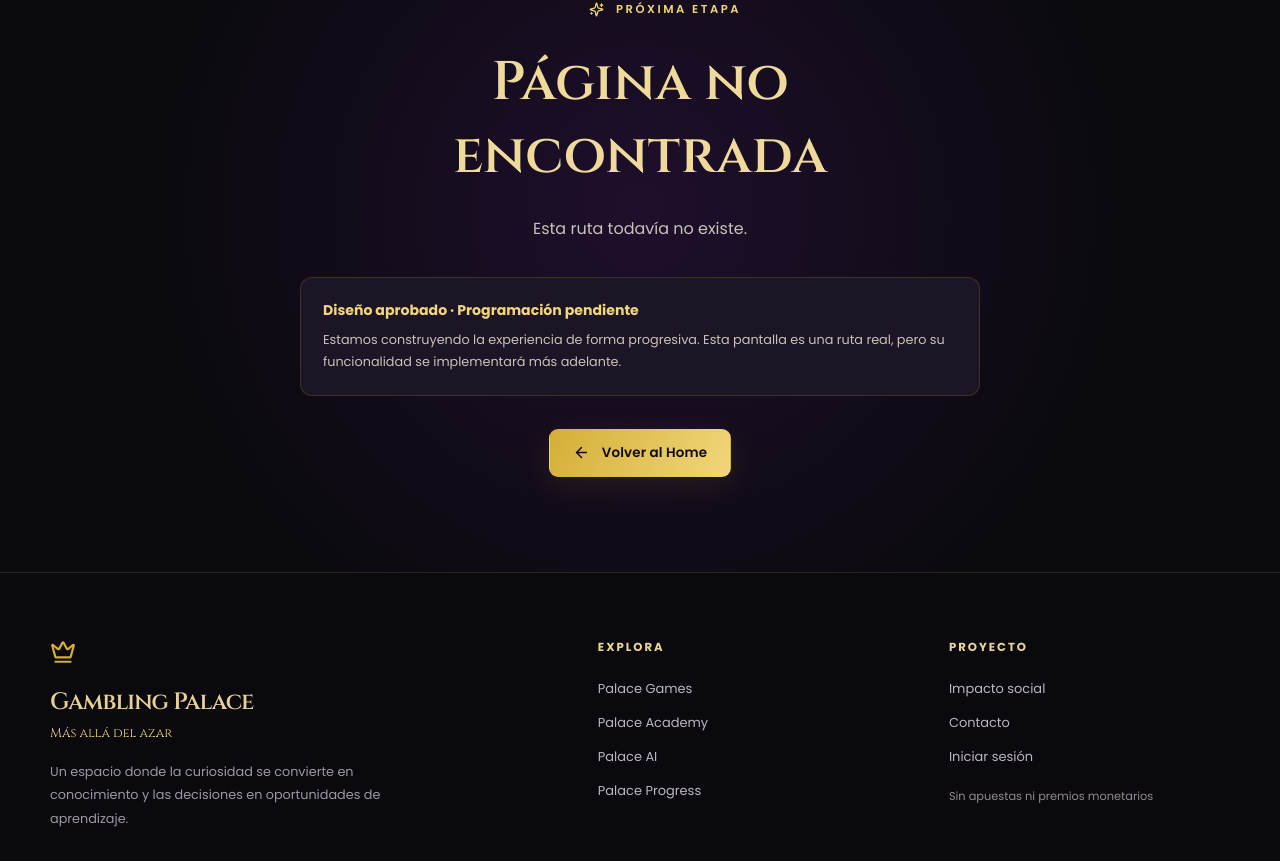
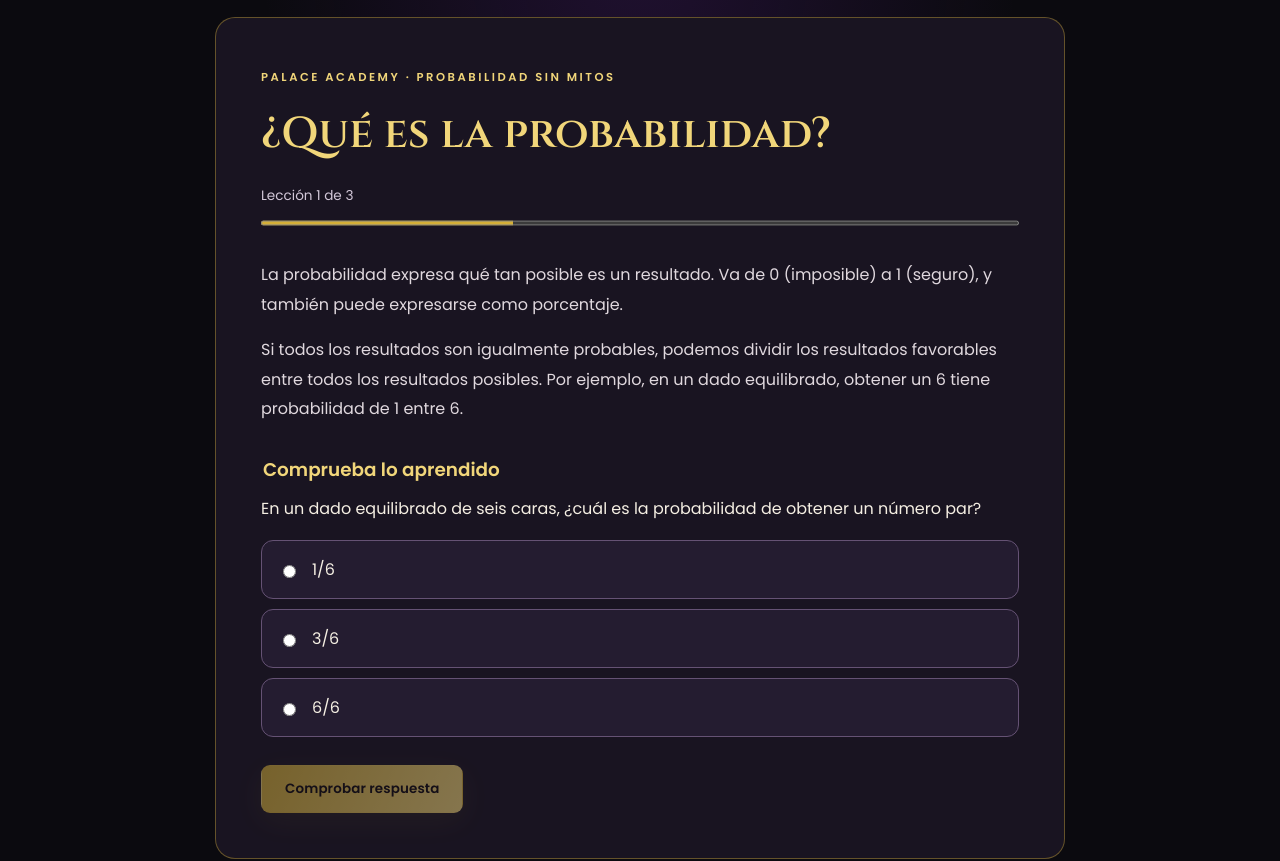
Before and after one commit to ruanleilany-maker/gambling-palace, a React (Vite) app in the folder frontend/: page /#/academy/probabilidad in a window 1280 px wide. Shown: the part 239-1100 px from the top of the page. Built offline with nearby package versions, Linux system fonts and the light colour scheme.

Commit message:
feat: agregar lecciones de probabilidad en Academy

```diff
--- a/frontend/src/App.jsx
+++ b/frontend/src/App.jsx
@@ -6,6 +6,7 @@ import Footer from "./components/Footer.jsx";
 import Home from "./pages/Home.jsx";
 import Games from "./pages/Games.jsx";
 import Academy from "./pages/Academy.jsx";
+import ProbabilityModule from "./pages/ProbabilityModule.jsx";
 import ComingSoon from "./pages/ComingSoon.jsx";
 
 const pending = {
@@ -45,6 +46,7 @@ export default function App() {
 
         <Route path="/games" element={<Games />} />
         <Route path="/academy" element={<Academy />} />
+        <Route path="/academy/probabilidad" element={<ProbabilityModule />} />
 
         {Object.entries(pending).map(
           ([path, [title, description]]) => (
--- /dev/null
+++ b/frontend/src/data/probabilityLessons.js
@@ -0,0 +1,32 @@
+export const probabilityLessons = [
+  {
+    title: "¿Qué es la probabilidad?",
+    paragraphs: [
+      "La probabilidad expresa qué tan posible es un resultado. Va de 0 (imposible) a 1 (seguro), y también puede expresarse como porcentaje.",
+      "Si todos los resultados son igualmente probables, podemos dividir los resultados favorables entre todos los resultados posibles. Por ejemplo, en un dado equilibrado, obtener un 6 tiene probabilidad de 1 entre 6."
+    ],
+    question: "En un dado equilibrado de seis caras, ¿cuál es la probabilidad de obtener un número par?",
+    options: ["1/6", "3/6", "6/6"], correct: 1,
+    explanation: "Hay tres resultados pares (2, 4 y 6) entre seis resultados posibles: 3/6, o 50 %."
+  },
+  {
+    title: "Cada lanzamiento cuenta por separado",
+    paragraphs: [
+      "Dos eventos son independientes cuando el resultado de uno no cambia la probabilidad del otro. Los lanzamientos de una moneda equilibrada son un ejemplo.",
+      "Aunque hayan salido varias caras seguidas, el siguiente lanzamiento sigue teniendo la misma probabilidad de cara y de sello: 50 % cada uno."
+    ],
+    question: "Una moneda equilibrada salió cara tres veces. ¿Qué probabilidad tiene de salir sello en el siguiente lanzamiento?",
+    options: ["50 %", "75 %", "100 %"], correct: 0,
+    explanation: "Los lanzamientos son independientes: los resultados anteriores no cambian el 50 % de probabilidad de sello."
+  },
+  {
+    title: "Reconoce los mitos del azar",
+    paragraphs: [
+      "La falacia del jugador aparece cuando creemos que un resultado aleatorio es más probable solo porque lleva tiempo sin ocurrir. En eventos independientes, el azar no tiene memoria.",
+      "Una racha puede ocurrir por casualidad. Observar resultados anteriores no permite predecir con certeza el siguiente resultado de un proceso aleatorio independiente."
+    ],
+    question: "Si un dado equilibrado no ha mostrado un 6 en diez lanzamientos, ¿qué sucede en el siguiente?",
+    options: ["El 6 tiene mayor probabilidad", "El 6 sigue teniendo probabilidad de 1/6", "El 6 tiene que salir"], correct: 1,
+    explanation: "Cada lanzamiento es independiente; el 6 conserva una probabilidad de 1/6 en cada intento."
+  }
+];
--- a/frontend/src/pages/Academy.jsx
+++ b/frontend/src/pages/Academy.jsx
@@ -1,4 +1,5 @@
 import { useState } from "react";
+import { Link } from "react-router";
 import { BookOpen, Brain, Compass, Sparkles, Wallet } from "lucide-react";
 import { academyModules } from "../data/academy.js";
 import "../styles/academy.css";
@@ -44,18 +45,18 @@ export default function Academy() {
                 <article className="academy-card" key={module.id}>
                   <div className="academy-card-top">
                     <div className="academy-icon"><Icon size={29} aria-hidden="true" /></div>
-                    <span className="academy-status">Próximamente</span>
+                    <span className="academy-status">{module.id === "probabilidad" ? "Disponible" : "Próximamente"}</span>
                   </div>
                   <span className="academy-category">{module.category}</span>
                   <h3>{module.title}</h3>
                   <p>{module.description}</p>
                   <div className="academy-topics"><BookOpen size={16} aria-hidden="true" /> <span>{module.topics}</span></div>
-                  <div className="academy-coming">Lecciones en preparación</div>
+                  {module.id === "probabilidad" ? <Link className="btn btn-primary academy-start" to="/academy/probabilidad">Comenzar módulo</Link> : <div className="academy-coming">Lecciones en preparación</div>}
                 </article>
               );
             })}
           </div>
-          <p className="academy-note">Las lecciones y actividades de cada módulo estarán disponibles en próximas etapas.</p>
+          <p className="academy-note">Los módulos de Finanzas y Decisiones estarán disponibles en próximas etapas.</p>
         </div>
       </section>
     </main>
--- /dev/null
+++ b/frontend/src/pages/ProbabilityModule.jsx
@@ -0,0 +1,77 @@
+import { useState } from "react";
+import { Link } from "react-router";
+import { ArrowLeft, ArrowRight, BookOpen, RotateCcw } from "lucide-react";
+import { probabilityLessons } from "../data/probabilityLessons.js";
+import "../styles/academy.css";
+
+export default function ProbabilityModule() {
+  const [index, setIndex] = useState(0);
+  const [choice, setChoice] = useState(null);
+  const [checked, setChecked] = useState(false);
+  const [completed, setCompleted] = useState(false);
+  const lesson = probabilityLessons[index];
+
+  function next() {
+    if (index === probabilityLessons.length - 1) {
+      setCompleted(true);
+    } else {
+      setIndex(index + 1);
+      setChoice(null);
+      setChecked(false);
+      window.scrollTo(0, 0);
+    }
+  }
+
+  function restart() {
+    setIndex(0);
+    setChoice(null);
+    setChecked(false);
+    setCompleted(false);
+    window.scrollTo(0, 0);
+  }
+
+  return (
+    <main className="academy-page">
+      <section className="section academy-section">
+        <div className="container academy-lesson-wrap">
+          <Link className="academy-back" to="/academy"><ArrowLeft size={18} /> Volver al catálogo</Link>
+          {completed ? (
+            <div className="academy-lesson-card academy-complete">
+              <BookOpen size={40} aria-hidden="true" />
+              <span className="eyebrow">MÓDULO COMPLETADO</span>
+              <h1>¡Buen trabajo!</h1>
+              <p>Terminaste las tres lecciones de Probabilidad sin mitos. Cada idea es una herramienta para pensar con más claridad sobre el azar.</p>
+              <p className="academy-disclaimer">Tu avance es temporal y todavía no se guarda en una cuenta.</p>
+              <div className="academy-lesson-actions">
+                <button type="button" className="btn btn-primary" onClick={restart}><RotateCcw size={17} /> Repasar módulo</button>
+                <Link className="btn btn-outline" to="/academy">Volver al catálogo</Link>
+              </div>
+            </div>
+          ) : (
+            <article className="academy-lesson-card">
+              <span className="eyebrow">PALACE ACADEMY · PROBABILIDAD SIN MITOS</span>
+              <h1>{lesson.title}</h1>
+              <div className="academy-progress-label">Lección {index + 1} de {probabilityLessons.length}</div>
+              <progress className="academy-progress" value={index + 1} max={probabilityLessons.length} aria-label="Lección actual" />
+              <div className="academy-lesson-text">{lesson.paragraphs.map(paragraph => <p key={paragraph}>{paragraph}</p>)}</div>
+              <fieldset className="academy-question">
+                <legend>Comprueba lo aprendido</legend>
+                <p>{lesson.question}</p>
+                {lesson.options.map((option, optionIndex) => (
+                  <label className={`academy-option ${choice === optionIndex ? "selected" : ""}`} key={option}>
+                    <input type="radio" name={`lesson-${index}`} checked={choice === optionIndex} onChange={() => setChoice(optionIndex)} disabled={checked} />
+                    <span>{option}</span>
+                  </label>
+                ))}
+              </fieldset>
+              {checked && <div className="academy-feedback" role="status"><strong>{choice === lesson.correct ? "¡Respuesta correcta!" : "Sigamos aprendiendo"}</strong><p>{lesson.explanation}</p></div>}
+              <div className="academy-lesson-actions">
+                {!checked ? <button type="button" className="btn btn-primary" disabled={choice === null} onClick={() => setChecked(true)}>Comprobar respuesta</button> : <button type="button" className="btn btn-primary" onClick={next}>{index === probabilityLessons.length - 1 ? "Finalizar módulo" : "Siguiente lección"} <ArrowRight size={17} /></button>}
+              </div>
+            </article>
+          )}
+        </div>
+      </section>
+    </main>
+  );
+}
--- a/frontend/src/styles/academy.css
+++ b/frontend/src/styles/academy.css
@@ -29,3 +29,31 @@
 @media (max-width: 960px) { .academy-grid { grid-template-columns: repeat(2, minmax(0, 1fr)); } }
 @media (max-width: 700px) { .academy-hero { margin-bottom: 55px; } .academy-grid { grid-template-columns: 1fr; } .academy-card { padding: 22px; } .academy-filters { gap: 8px; } .academy-filter { padding: 10px 13px; font-size: .8rem; } }
 @media (prefers-reduced-motion: reduce) { .academy-card { transition: none; } .academy-card:hover { transform: none; } }
+
+/* Lecciones de Palace Academy */
+.academy-start { width: 100%; }
+.academy-lesson-wrap { max-width: 850px; }
+.academy-back { display: inline-flex; align-items: center; gap: 10px; color: #F1D67A; margin-bottom: 30px; }
+.academy-back:focus-visible, .academy-start:focus-visible { outline: 2px solid #F1D67A; outline-offset: 4px; }
+.academy-lesson-card { padding: clamp(22px, 4vw, 45px); border: 1px solid rgba(212, 175, 55, .4); border-radius: 20px; background: #191421; }
+.academy-lesson-card h1 { font: 600 clamp(1.7rem, 4vw, 2.7rem)/1.3 "Cinzel", serif; color: #F1D67A; margin: 18px 0 24px; }
+.academy-progress-label { color: #D3C8D9; font-size: .85rem; }
+.academy-progress { width: 100%; height: 10px; margin: 12px 0 28px; accent-color: #D4AF37; }
+.academy-lesson-text p, .academy-complete p { color: #E0D8DE; line-height: 1.85; margin-bottom: 16px; }
+.academy-question { border: 0; padding: 0; margin: 32px 0 0; min-width: 0; }
+.academy-question legend { color: #F1D67A; font-size: 1.15rem; font-weight: 600; }
+.academy-question > p { line-height: 1.7; margin: 12px 0 18px; }
+.academy-option { display: flex; align-items: center; gap: 13px; padding: 16px; margin-top: 10px; background: #241C30; border: 1px solid #655274; border-radius: 12px; cursor: pointer; }
+.academy-option.selected { border-color: #D4AF37; background: #342442; }
+.academy-option input { accent-color: #D4AF37; }
+.academy-option:focus-within { outline: 2px solid #F1D67A; outline-offset: 2px; }
+.academy-feedback { margin-top: 24px; padding: 20px; background: #2B103D; border-radius: 12px; line-height: 1.7; }
+.academy-feedback strong { color: #F1D67A; }
+.academy-feedback p { margin-top: 8px; }
+.academy-lesson-actions { display: flex; flex-wrap: wrap; gap: 14px; margin-top: 28px; }
+.academy-lesson-actions button:disabled { opacity: .5; cursor: not-allowed; }
+.academy-complete { text-align: center; }
+.academy-complete > svg { display: block; color: #D4AF37; margin: 0 auto 20px; }
+.academy-complete .academy-lesson-actions { justify-content: center; }
+.academy-complete .academy-disclaimer { font-size: .8rem; color: #BEB4C6; }
+@media (max-width: 700px) { .academy-lesson-actions { flex-direction: column; } .academy-lesson-actions .btn { width: 100%; white-space: normal; } }
```
